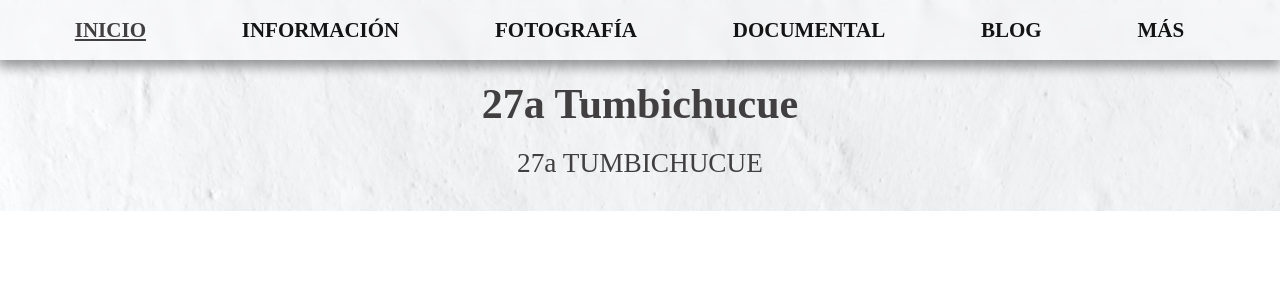
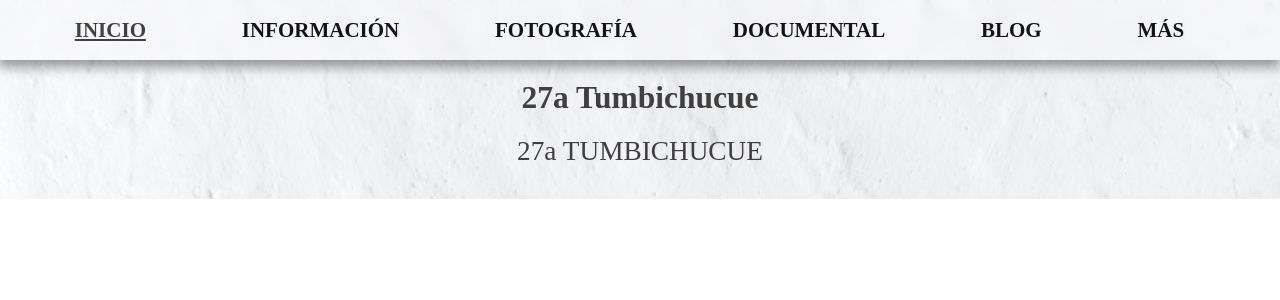
Before and after one commit to jhojangit/tumbichucue1978, a React (Vite) app: page /#/album/1 in a window 1280 px wide. Shown: the top 300 px of the page. Built offline with nearby package versions, Linux system fonts and the light colour scheme; a web font is replaced by a local one.

Commit message:
Ready album animation

```diff
--- a/src/components/albumCard/albumCard.css
+++ b/src/components/albumCard/albumCard.css
@@ -5,6 +5,9 @@
 .albumCard__img{
     border-radius: 4px;
 
+    animation: reveal linear both;
+    animation-timeline: view();
+    animation-range: entry 10% cover 30%;
 }
 
 
@@ -12,4 +15,21 @@
     border-radius: 4px;
     height: auto;
     margin-bottom: 32px;
+
 }
+
+
+
+@keyframes reveal{
+    from {
+        opacity: 0;
+        translate: 0 100px;
+        scale: .9;
+
+    }
+    to{
+        opacity: 1;
+        translate:0 0 ;
+        scale: 1;
+    }
+}
--- a/src/pages/album/album.css
+++ b/src/pages/album/album.css
@@ -11,12 +11,16 @@
 
 .album__description--title{
     position: sticky;
-    font-size: 2rem;
+    font-size: 1.5rem;
     top: 80px;
+    width: 100%;
+    text-align: center;
 
     animation: enhance-title linear both;
     animation-timeline: scroll(root block);
     animation-range: 0 400px;
+
+    z-index: 2;
 }
 
 .album__description--description{
@@ -31,7 +35,11 @@
     columns: 1;
     padding:16px 32px;
     column-gap: 32px;
+
+
 }
+
+
 
 
 @keyframes enhance-title{
@@ -53,7 +61,9 @@
 
 
 
-@media(width > 360px ){
+
+
+@media(width > 400px ){
 
     .album__gallery--container{
         width: 100%;
```
